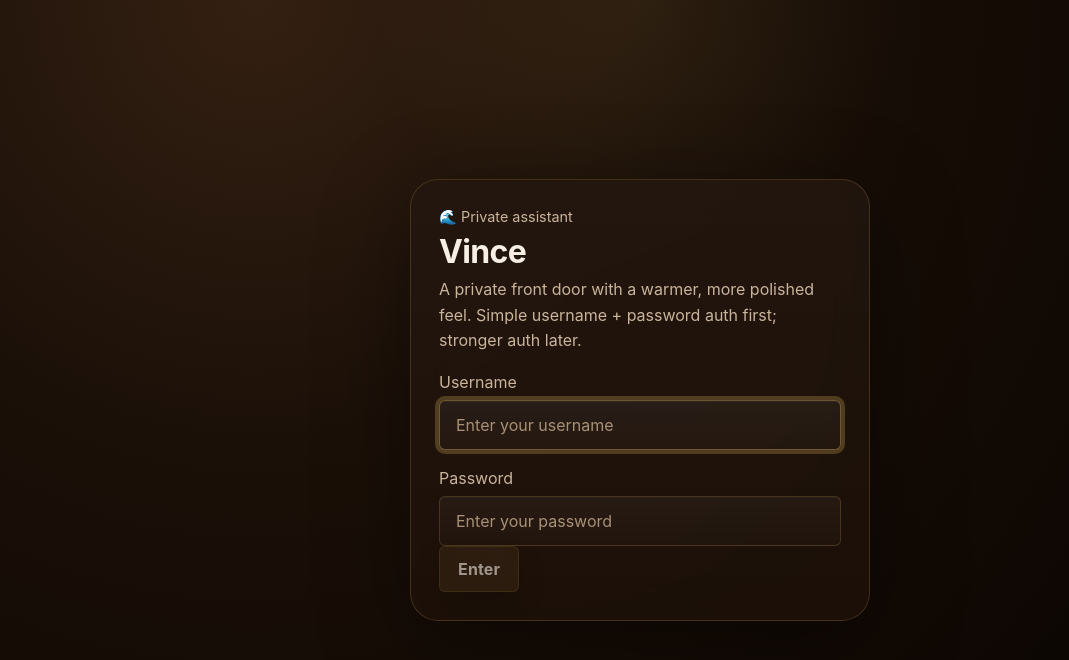
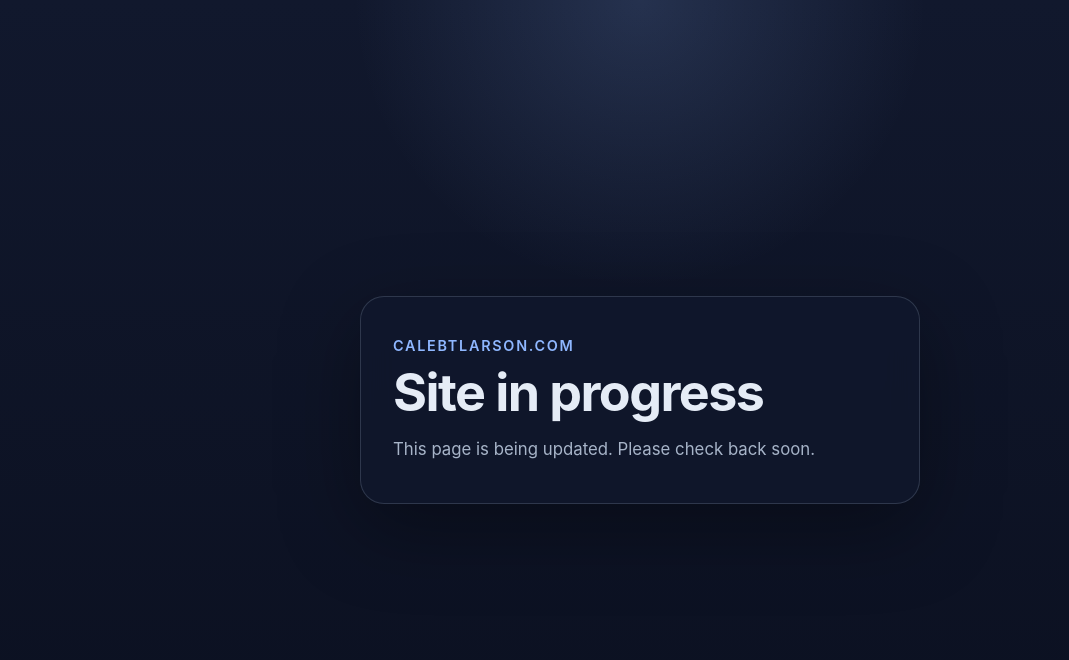
Before and after one commit to ctlarson17/ctlarson17.github.io, a Next.js app: page / in a window 1280 px wide. Shown: the top 660 px of the page, without its empty margins (0-1069 px from the left). Built offline with nearby package versions, Linux system fonts and the light colour scheme; no server answers.

Commit message:
Replace site with simple in-progress page

```diff
--- a/app/globals.css
+++ b/app/globals.css
@@ -1,287 +1,70 @@
 :root {
   color-scheme: dark;
-  --bg: #110904;
-  --bg-2: #1b1008;
-  --panel: rgba(30, 18, 10, 0.82);
-  --panel-2: rgba(38, 23, 12, 0.94);
-  --panel-3: rgba(54, 34, 18, 0.68);
-  --border: rgba(214, 170, 78, 0.2);
-  --border-strong: rgba(240, 196, 102, 0.36);
-  --text: #f7efe4;
-  --muted: #cab59c;
-  --accent: #daa520;
-  --accent-2: #f0c466;
-  --accent-deep: #a56a12;
-  --accent-soft: rgba(218, 165, 32, 0.14);
-  --accent-ring: rgba(240, 196, 102, 0.24);
-  --danger: #ff9b8a;
-  --shadow-lg: 0 24px 90px rgba(0, 0, 0, 0.42);
+  --bg: #0b1020;
+  --bg-2: #11182d;
+  --panel: rgba(17, 24, 45, 0.82);
+  --border: rgba(148, 163, 184, 0.24);
+  --text: #e5ecf6;
+  --muted: #a7b4c8;
+  --accent: #8fb7ff;
+  --shadow: 0 24px 80px rgba(0, 0, 0, 0.35);
 }
 
-* { box-sizing: border-box; }
-html, body {
+* {
+  box-sizing: border-box;
+}
+
+html,
+body {
   margin: 0;
-  padding: 0;
+  min-height: 100%;
   background:
-    radial-gradient(circle at top, rgba(240, 196, 102, 0.08) 0%, rgba(240, 196, 102, 0) 26%),
-    radial-gradient(circle at 20% 0%, #342012 0%, #1b1008 34%, #110904 68%, #060302 100%);
+    radial-gradient(circle at top, rgba(143, 183, 255, 0.16), rgba(143, 183, 255, 0) 28%),
+    linear-gradient(180deg, var(--bg-2), var(--bg));
   color: var(--text);
   font-family: Inter, ui-sans-serif, system-ui, -apple-system, BlinkMacSystemFont, sans-serif;
-  min-height: 100%;
-}
-a { color: var(--accent-2); text-decoration-color: rgba(240, 196, 102, 0.45); }
-a:hover { color: #f7d78b; }
-button, input, textarea { font: inherit; }
-button { cursor: pointer; }
-button:focus-visible, input:focus-visible, textarea:focus-visible {
-  outline: none;
-  box-shadow: 0 0 0 4px var(--accent-ring), 0 0 24px rgba(240, 196, 102, 0.12);
 }
 
-.page-shell { min-height: 100vh; display: grid; place-items: center; padding: 24px; }
-.card {
-  width: min(1100px, 100%);
-  background:
-    linear-gradient(180deg, rgba(255,255,255,0.02), rgba(255,255,255,0)),
-    var(--panel);
-  border: 1px solid var(--border);
-  border-radius: 28px;
-  backdrop-filter: blur(20px) saturate(1.08);
-  box-shadow: var(--shadow-lg);
-}
-.login-card { width: min(460px, 100%); padding: 28px; }
-.login-card h1 { margin: 0 0 8px; font-size: 2rem; }
-.muted { color: var(--muted); }
-.field { display: grid; gap: 8px; margin-top: 18px; }
-.input, .textarea {
-  width: 100%;
-  background: linear-gradient(180deg, rgba(255,255,255,.045), rgba(255,255,255,.02));
-  color: var(--text);
-  border: 1px solid var(--border);
-  border-radius: 6px;
-  padding: 14px 16px;
-  outline: none;
-  box-shadow: inset 0 1px 0 rgba(255,255,255,0.03);
-}
-.textarea { min-height: 92px; resize: vertical; }
-.input::placeholder, .textarea::placeholder { color: #a99177; }
-.input:focus, .textarea:focus {
-  border-color: var(--border-strong);
-  background: linear-gradient(180deg, rgba(255,255,255,.05), rgba(255,255,255,.024));
-  box-shadow: 0 0 0 4px var(--accent-ring), inset 0 1px 0 rgba(255,255,255,0.04);
-}
-.btn {
-  border: 1px solid rgba(240, 196, 102, 0.18);
-  border-radius: 6px;
-  padding: 12px 18px;
-  background: rgba(240, 196, 102, 0.12);
-  color: #f8efe3;
-  font-weight: 700;
-  letter-spacing: 0.01em;
-  backdrop-filter: blur(14px) saturate(1.05);
-  box-shadow: 0 10px 30px rgba(0,0,0,.22);
-}
-.btn:hover:not(:disabled) {
-  background: rgba(240, 196, 102, 0.18);
-  border-color: rgba(240, 196, 102, 0.28);
-}
-.btn.secondary {
-  background: rgba(255,255,255,.04);
-  color: var(--text);
-  border: 1px solid var(--border);
-  box-shadow: none;
-}
-.btn.secondary:hover:not(:disabled) {
-  background: rgba(255,255,255,.07);
-}
-.btn:disabled { opacity: .6; cursor: not-allowed; }
-.error { color: var(--danger); }
-
-.chat-shell { display: grid; grid-template-columns: 300px minmax(0, 1fr); min-height: 88vh; overflow: hidden; }
-.sidebar {
-  border-right: 1px solid var(--border);
-  padding: 28px 24px;
-  background:
-    linear-gradient(180deg, rgba(255,255,255,0.03), rgba(255,255,255,0.01)),
-    rgba(255,255,255,.02);
-}
-.brand { display: grid; gap: 6px; }
-.brand h1 { margin: 0; font-size: 2rem; letter-spacing: -0.02em; }
-.brand p { margin: 0; color: var(--muted); line-height: 1.6; }
-.sidebar-section { margin-top: 28px; display: grid; gap: 10px; }
-.sidebar-kv { display: grid; gap: 10px; color: var(--muted); font-size: .95rem; }
-.dot { display: inline-block; width: 10px; height: 10px; border-radius: 999px; background: #f0c466; margin-right: 8px; box-shadow: 0 0 18px rgba(240,196,102,.45); }
-.main { display: grid; grid-template-rows: auto 1fr auto; min-width: 0; }
-.header {
-  display: flex;
-  justify-content: space-between;
-  align-items: center;
-  padding: 24px 28px;
-  border-bottom: 1px solid var(--border);
-  background: linear-gradient(180deg, rgba(255,255,255,0.03), rgba(255,255,255,0));
-}
-.header h2 { margin: 0; letter-spacing: -0.02em; }
-.messages {
-  padding: 28px;
-  display: grid;
-  gap: 18px;
-  overflow-y: auto;
-  overflow-x: hidden;
-  min-width: 0;
-  max-height: calc(88vh - 180px);
-  background: linear-gradient(180deg, rgba(255,255,255,0.015), rgba(255,255,255,0));
-}
-.message {
-  width: fit-content;
-  max-width: min(780px, 100%);
-  min-width: 0;
-  padding: 16px 18px;
-  border-radius: 6px;
-  border: 1px solid var(--border);
-  line-height: 1.6;
-  overflow-wrap: anywhere;
-  box-shadow: inset 0 1px 0 rgba(255,255,255,0.02);
-}
-.message.user {
-  margin-left: auto;
-  background: linear-gradient(180deg, rgba(240, 196, 102, 0.17), rgba(165, 106, 18, 0.10));
-  border-color: rgba(240, 196, 102, 0.24);
-}
-.message.assistant {
-  background: linear-gradient(180deg, rgba(255,255,255,.045), rgba(255,255,255,.025));
-}
-.message.system {
-  background: rgba(255,206,112,.08);
-  color: #ffe2a8;
-}
-.composer {
-  border-top: 1px solid var(--border);
-  padding: 18px 24px 24px;
-  display: grid;
-  gap: 12px;
-  background:
-    linear-gradient(180deg, rgba(255,255,255,0.03), rgba(255,255,255,0)),
-    var(--panel-2);
-}
-.sticky-composer { position: sticky; bottom: 0; z-index: 5; }
-.file-input { display: none; }
-.attachments {
-  display: flex;
-  flex-wrap: wrap;
-  gap: 8px;
-  min-width: 0;
-}
-.attachment-pill {
-  display: inline-flex;
-  align-items: center;
-  gap: 8px;
-  max-width: 100%;
-  padding: 8px 10px;
-  border: 1px solid var(--border);
-  border-radius: 6px;
-  background: rgba(255,255,255,0.05);
-  color: var(--text);
-  font-size: 0.88rem;
-}
-.attachment-pill span:first-child {
-  min-width: 0;
-  overflow: hidden;
-  text-overflow: ellipsis;
-  white-space: nowrap;
-}
-.attachment-meta {
-  color: var(--muted);
-  flex-shrink: 0;
-}
-.attachment-note {
-  color: var(--muted);
-  font-size: 0.82rem;
-}
-.pending-attachments { margin-bottom: 4px; }
-.row { display: flex; gap: 12px; align-items: center; }
-.row.wrap { flex-wrap: wrap; }
-.spacer { flex: 1; }
-.small { font-size: .9rem; color: var(--muted); }
-.code { font-family: ui-monospace, SFMono-Regular, Menlo, monospace; font-size: .9rem; }
-
-.message > :first-child { margin-top: 0; }
-.message > :last-child { margin-bottom: 0; }
-.message * { max-width: 100%; }
-.message h1, .message h2, .message h3, .message h4, .message h5, .message h6 {
-  margin: 0 0 0.75rem;
-  line-height: 1.25;
-  overflow-wrap: anywhere;
-}
-.message h1 { font-size: 1.2rem; }
-.message h2 { font-size: 1.1rem; }
-.message h3, .message h4, .message h5, .message h6 { font-size: 1rem; }
-.message p { margin: 0 0 0.9rem; }
-.message ul, .message ol { margin: 0 0 0.9rem; padding-left: 1.4rem; }
-.message li + li { margin-top: 0.3rem; }
-.message blockquote {
-  margin: 0 0 0.9rem;
-  padding: 0.15rem 0 0.15rem 1rem;
-  border-left: 3px solid rgba(240, 196, 102, 0.55);
-  color: #dbc7b0;
-}
-.message code {
-  font-family: ui-monospace, SFMono-Regular, Menlo, monospace;
-  font-size: 0.92em;
-  background: rgba(0,0,0,0.28);
-  border: 1px solid rgba(240, 196, 102, 0.12);
-  border-radius: 4px;
-  padding: 0.16rem 0.38rem;
-}
-.message pre {
-  margin: 0 0 0.9rem;
-  padding: 1rem 1.05rem;
-  max-width: 100%;
-  overflow-x: auto;
-  overflow-y: hidden;
-  background: linear-gradient(180deg, rgba(0,0,0,0.38), rgba(0,0,0,0.28));
-  border: 1px solid rgba(240, 196, 102, 0.14);
-  border-radius: 6px;
-  box-shadow: inset 0 1px 0 rgba(255,255,255,0.02);
-}
-.message pre code {
-  display: block;
-  min-width: 0;
-  white-space: pre;
-  background: transparent;
-  border: 0;
-  padding: 0;
-}
-.message hr {
-  border: 0;
-  border-top: 1px solid rgba(218, 165, 32, 0.18);
-  margin: 1rem 0;
-}
-.message table {
-  width: 100%;
-  border-collapse: collapse;
-  margin: 0 0 0.9rem;
-  display: block;
-  overflow-x: auto;
-}
-.message th, .message td {
-  border: 1px solid rgba(218, 165, 32, 0.15);
-  padding: 0.55rem 0.7rem;
-  text-align: left;
-}
-.message th {
-  background: rgba(218, 165, 32, 0.08);
+body {
+  min-height: 100vh;
 }
 
-@media (max-width: 860px) {
-  .page-shell { padding: 0; }
-  .card { width: 100%; min-width: 0; border-radius: 0; border-left: 0; border-right: 0; box-shadow: none; }
-  .chat-shell { grid-template-columns: 1fr; min-height: 100vh; }
-  @supports (height: 100dvh) {
-    .chat-shell { min-height: 100dvh; }
-  }
-  .sidebar { display: none; }
-  .header { padding: 16px 16px 12px; }
-  .messages { padding: 16px; padding-bottom: 12px; }
-  .composer { padding: 12px 16px calc(12px + env(safe-area-inset-bottom)); }
-  .textarea { min-height: 72px; max-height: 30vh; }
+.placeholder-shell {
+  min-height: 100vh;
+  display: grid;
+  place-items: center;
+  padding: 24px;
 }
+
+.placeholder-card {
+  width: min(560px, 100%);
+  padding: 40px 32px;
+  border: 1px solid var(--border);
+  border-radius: 24px;
+  background: var(--panel);
+  backdrop-filter: blur(16px);
+  box-shadow: var(--shadow);
+}
+
+.eyebrow {
+  margin: 0 0 12px;
+  color: var(--accent);
+  font-size: 0.9rem;
+  font-weight: 600;
+  letter-spacing: 0.12em;
+  text-transform: uppercase;
+}
+
+h1 {
+  margin: 0;
+  font-size: clamp(2rem, 6vw, 3.25rem);
+  line-height: 1.05;
+  letter-spacing: -0.03em;
+}
+
+.placeholder-copy {
+  margin: 16px 0 0;
+  color: var(--muted);
+  font-size: 1.05rem;
+  line-height: 1.6;
+}
--- a/app/layout.tsx
+++ b/app/layout.tsx
@@ -2,8 +2,8 @@ import './globals.css';
 import type { Metadata } from 'next';
 
 export const metadata: Metadata = {
-  title: 'Vince',
-  description: 'Private assistant chat for Lars',
+  title: 'calebtlarson.com',
+  description: 'Site in progress.',
 };
 
 export default function RootLayout({ children }: { children: React.ReactNode }) {
--- a/app/page.tsx
+++ b/app/page.tsx
@@ -1,25 +1,13 @@
-import { ChatApp } from '@/components/ChatApp';
-import { LoginForm } from '@/components/LoginForm';
-import { isAuthenticated } from '@/lib/auth';
-import { fetchHistory } from '@/lib/openclaw';
-import pkg from '@/package.json';
-
-export const dynamic = 'force-dynamic';
-export const revalidate = 0;
-
-export default async function HomePage() {
-  const authenticated = await isAuthenticated();
-  const initialMessages = authenticated ? await fetchHistory(20).catch(() => []) : [];
-  const sha = process.env.VERCEL_GIT_COMMIT_SHA?.slice(0, 7) || process.env.NEXT_PUBLIC_APP_COMMIT?.slice(0, 7) || 'local';
-  const appVersion = `v${pkg.version}-${sha}`;
-
+export default function HomePage() {
   return (
-    <main className="page-shell">
-      {authenticated ? (
-        <ChatApp initialMessages={initialMessages} appVersion={appVersion} />
-      ) : (
-        <LoginForm />
-      )}
+    <main className="placeholder-shell">
+      <section className="placeholder-card" aria-labelledby="site-status-title">
+        <p className="eyebrow">calebtlarson.com</p>
+        <h1 id="site-status-title">Site in progress</h1>
+        <p className="placeholder-copy">
+          This page is being updated. Please check back soon.
+        </p>
+      </section>
     </main>
   );
 }
```
